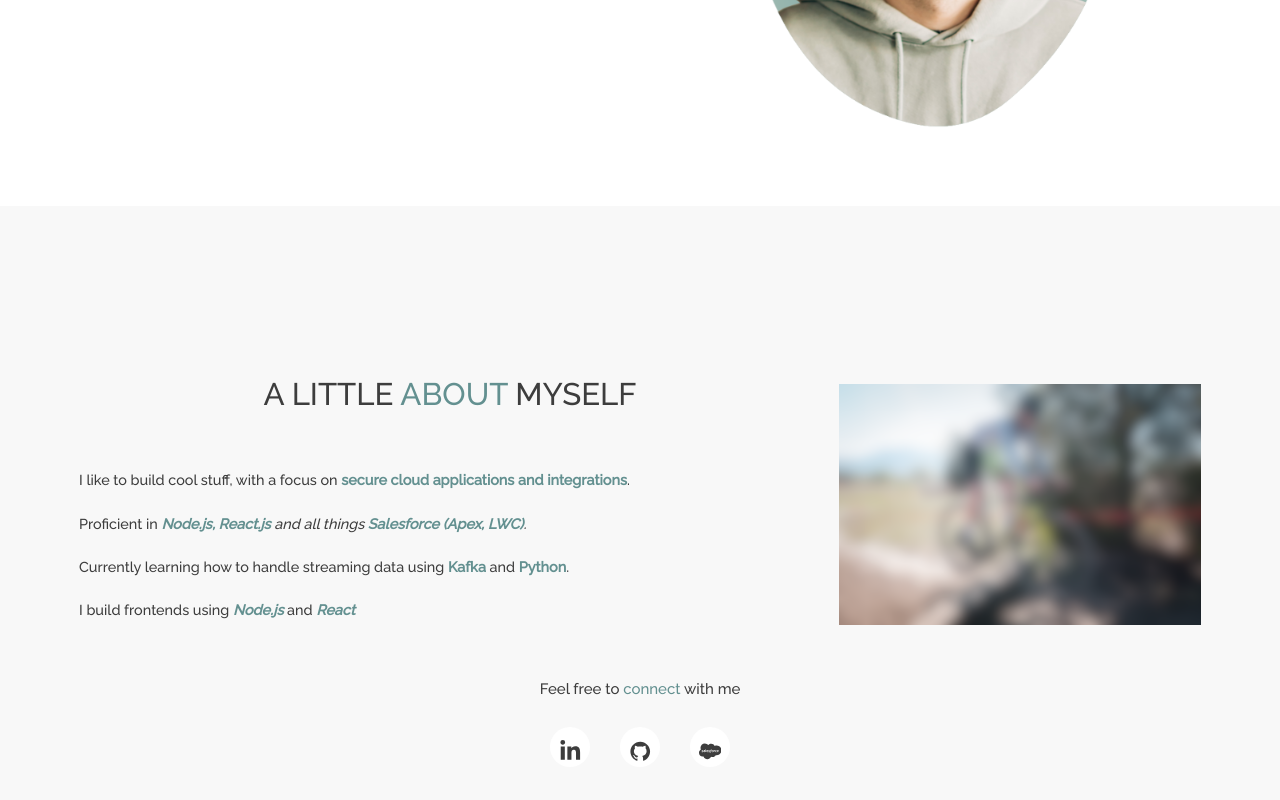
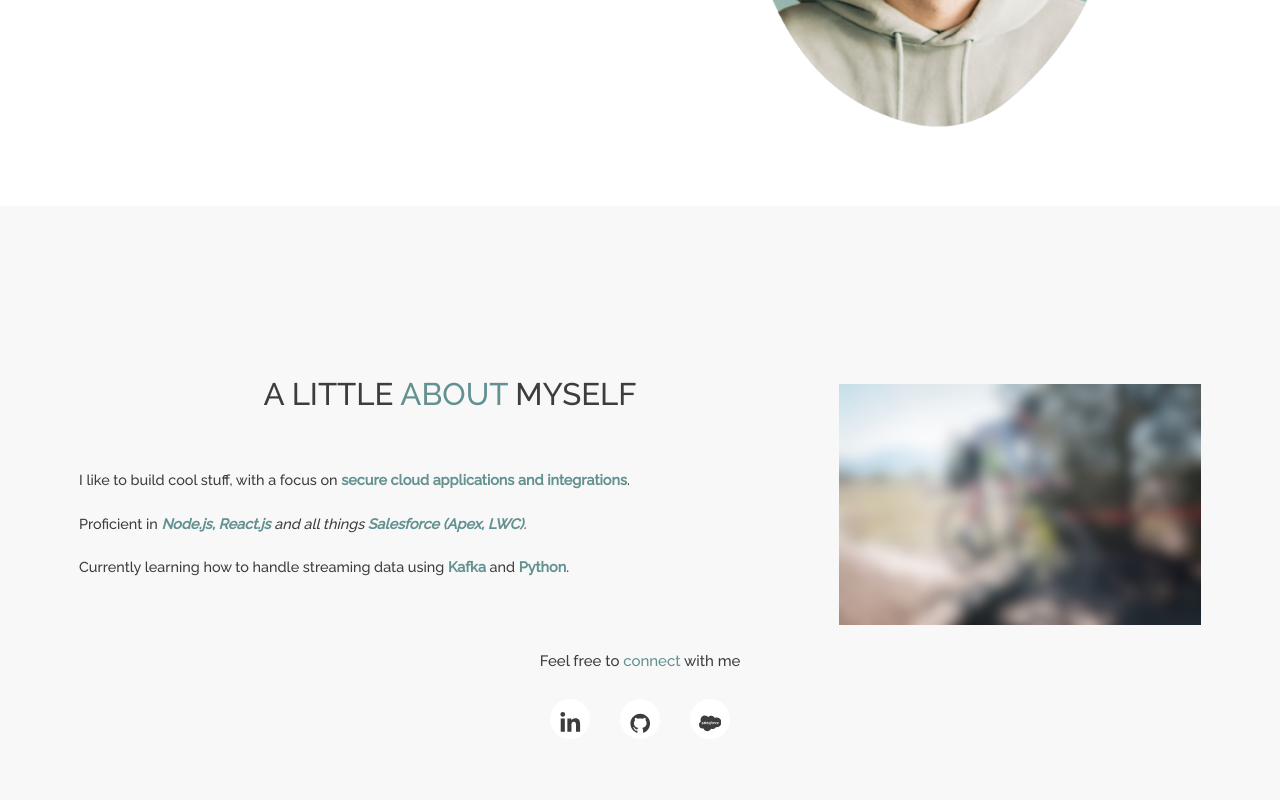
Before and after one commit to tbrundige/tbrundige.github.io, a React (Create React App) app: page / in a window 1280 px wide. Shown: the part 406-1206 px from the top of the page. Built offline with nearby package versions, Linux system fonts and the light colour scheme.

Commit message:
remove fourth bullet point

```diff
--- a/src/components/Home/About.js
+++ b/src/components/Home/About.js
@@ -32,15 +32,6 @@ export default function About() {
               Currently learning how to handle streaming data using{" "}
               <b className="accent-color"> Kafka </b> and{" "}
               <b className="accent-color"> Python</b>. &nbsp;
-              <br />
-              <br />I build frontends using{" "}
-              <i>
-                <b className="accent-color">Node.js</b>
-              </i>{" "}
-              and
-              <i>
-                <b className="accent-color"> React</b>
-              </i>
             </p>
           </Col>
           <Col md={4} className="secondary-photo">
```
